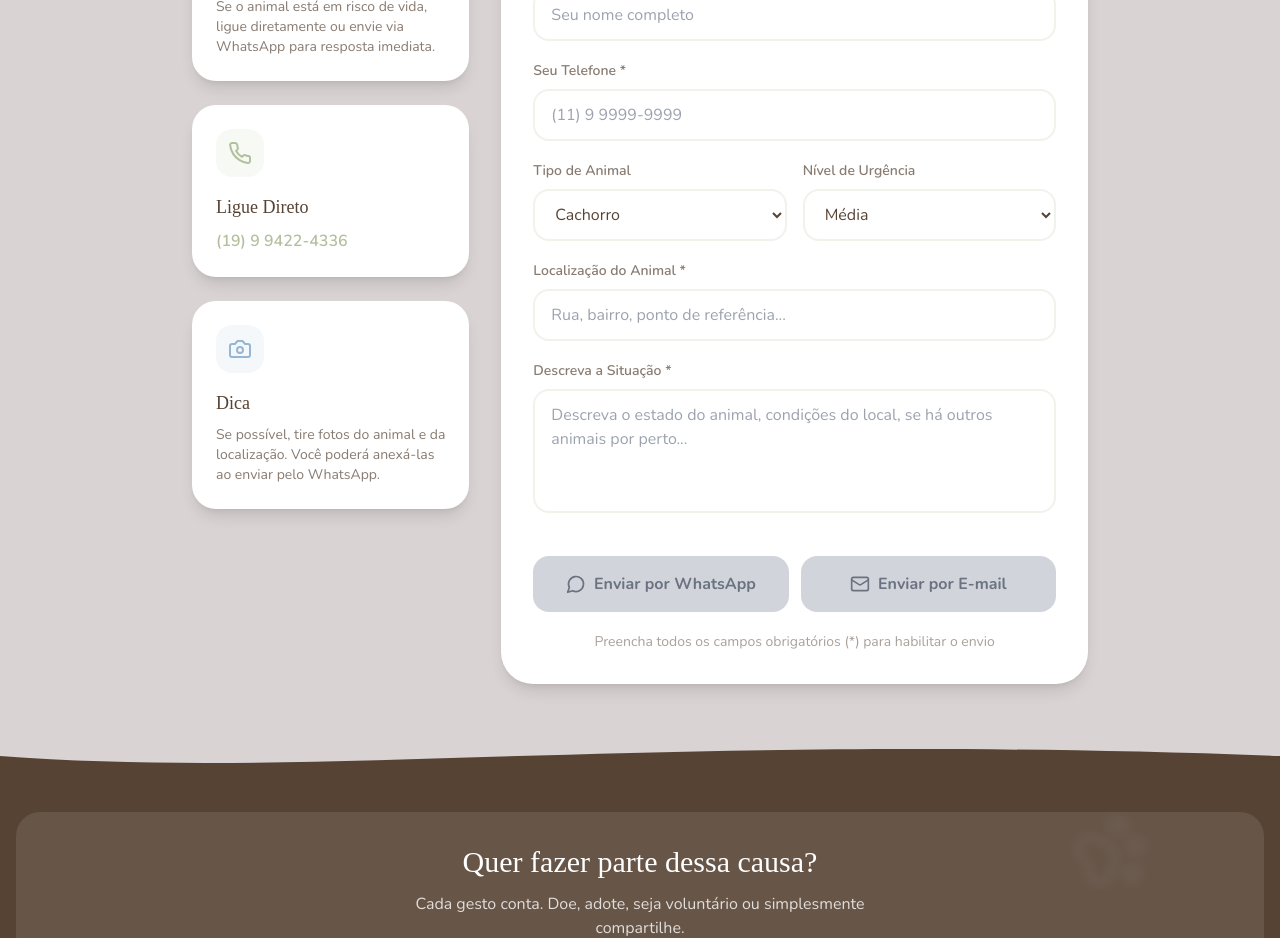
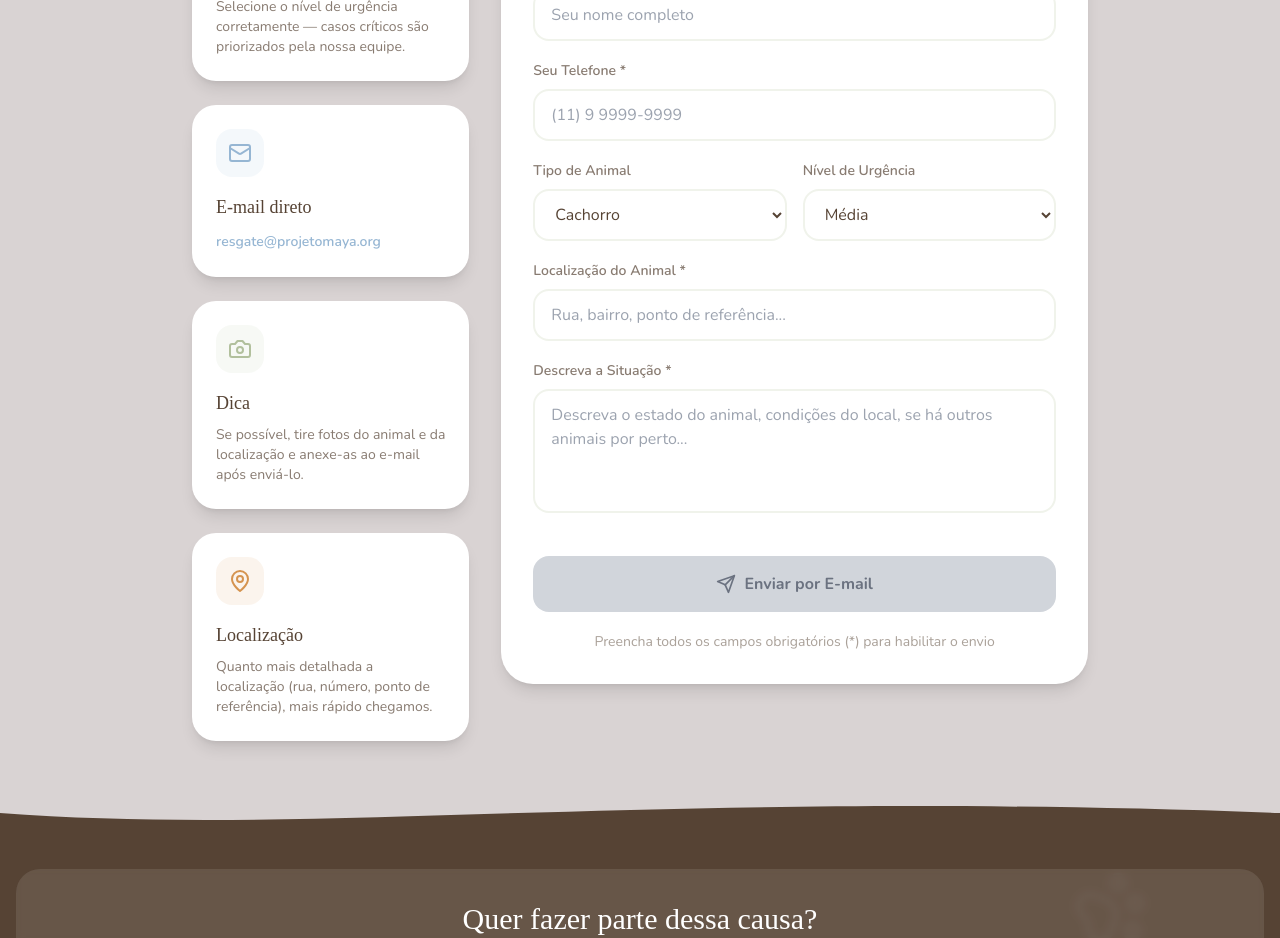
Before and after one commit to ong-projeto-maya/projeto-maya, a Next.js app: page /reportar-resgate in a window 1280 px wide. Shown: the part 560-1498 px from the top of the page. Built offline with nearby package versions, Linux system fonts and the light colour scheme; no server answers; a web font is replaced by a local one.

Commit message:
Correções

```diff
--- a/app/manual-cuidados/page.tsx
+++ b/app/manual-cuidados/page.tsx
@@ -5,7 +5,7 @@ import {
   BookOpen, Syringe, Scissors, Utensils, GraduationCap, Phone, Tag,
   ChevronRight, ChevronLeft, AlertTriangle, CheckCircle, XCircle,
   Shield, Bug, Apple, HeartPulse, Info, PawPrint, Home, Star,
-  Lightbulb, Smartphone, Mail, Camera, Check, ShoppingBag, Pill, Ruler, Droplets, Bed,
+  Lightbulb, Mail, Camera, Check, ShoppingBag, Pill, Ruler, Droplets, Bed,
   Download, Zap, Clock, Baby, Dog, Calendar
 } from 'lucide-react'
 
@@ -81,14 +81,6 @@ function EmergencyCard() {
           <span key={s} className="bg-white/20 text-xs px-2 py-1 rounded-full font-medium">{s}</span>
         ))}
       </div>
-      <a
-        href={`https://wa.me/${process.env.NEXT_PUBLIC_WHATSAPP_NUMBER ?? ''}`}
-        target="_blank"
-        rel="noopener noreferrer"
-        className="flex-shrink-0 bg-white text-red-600 font-bold text-xs px-4 py-2 rounded-xl hover:bg-red-50 transition-colors whitespace-nowrap"
-      >
-        Falar com a Maya
-      </a>
     </div>
   )
 }
@@ -1020,9 +1012,6 @@ function ContatosTab() {
             Projeto Maya
           </SectionTitle>
           <div className="space-y-2">
-            <a href={`https://wa.me/${process.env.NEXT_PUBLIC_WHATSAPP_NUMBER ?? ''}`} className="flex items-center gap-2 text-sm text-maya-blue hover:underline">
-              <Smartphone size={14} className="flex-shrink-0" /> WhatsApp
-            </a>
             <a href="mailto:projetomaya@outlook.com" className="flex items-center gap-2 text-sm text-maya-blue hover:underline">
               <Mail size={14} className="flex-shrink-0" /> projetomaya@outlook.com
             </a>
--- a/app/reportar-resgate/page.tsx
+++ b/app/reportar-resgate/page.tsx
@@ -1,7 +1,7 @@
 'use client'
 
 import { useState } from 'react'
-import { AlertTriangle, Phone, Mail, MapPin, Camera, Send, Check, MessageCircle } from 'lucide-react'
+import { AlertTriangle, Mail, MapPin, Camera, Send } from 'lucide-react'
 
 export default function ReportarResgatePage() {
   const [formData, setFormData] = useState({
@@ -12,35 +12,12 @@ export default function ReportarResgatePage() {
     description: '',
     urgency: 'media',
   })
-  const [submitted, setSubmitted] = useState(false)
 
   const handleChange = (e: React.ChangeEvent<HTMLInputElement | HTMLTextAreaElement | HTMLSelectElement>) => {
     setFormData(prev => ({
       ...prev,
       [e.target.name]: e.target.value
     }))
-  }
-
-  const buildWhatsAppMessage = () => {
-    const urgencyLabels: Record<string, string> = {
-      baixa: 'Baixa',
-      media: 'Média',
-      alta: 'Alta - Animal em perigo',
-      critica: 'Crítica - Risco de vida',
-    }
-    const message = [
-      '🚨 *REPORTAR RESGATE*',
-      '',
-      `*Nome:* ${formData.name}`,
-      `*Telefone:* ${formData.phone}`,
-      `*Animal:* ${formData.animalType === 'cachorro' ? 'Cachorro' : formData.animalType === 'gato' ? 'Gato' : 'Outro'}`,
-      `*Localização:* ${formData.location}`,
-      `*Urgência:* ${urgencyLabels[formData.urgency]}`,
-      '',
-      `*Descrição:*`,
-      formData.description,
-    ].join('\n')
-    return encodeURIComponent(message)
   }
 
   const buildEmailBody = () => {
@@ -67,8 +44,9 @@ export default function ReportarResgatePage() {
 
   const isFormValid = formData.name && formData.phone && formData.location && formData.description
 
-  const whatsappLink = `https://wa.me/${process.env.NEXT_PUBLIC_WHATSAPP_NUMBER ?? ''}?text=${buildWhatsAppMessage()}`
-  const emailLink = `mailto:resgate@projetomaya.org?subject=${encodeURIComponent(`Reportar Resgate - ${formData.urgency === 'critica' ? 'URGENTE' : formData.urgency === 'alta' ? 'URGENTE' : 'Novo Caso'}`)}&body=${buildEmailBody()}`
+  const isUrgent = formData.urgency === 'alta' || formData.urgency === 'critica'
+  const emailSubject = encodeURIComponent(`Reportar Resgate - ${isUrgent ? 'URGENTE' : 'Novo Caso'}`)
+  const emailLink = `mailto:resgate@projetomaya.org?subject=${emailSubject}&body=${buildEmailBody()}`
 
   return (
     <div className="min-h-screen bg-maya-beige dark:bg-gray-900 py-12">
@@ -80,7 +58,7 @@ export default function ReportarResgatePage() {
             Reportar Resgate
           </h1>
           <p className="text-xl text-maya-brown/70 dark:text-gray-300 max-w-2xl mx-auto">
-            Encontrou um animal em situação de risco? Preencha as informações abaixo e envie por WhatsApp ou e-mail.
+            Encontrou um animal em situação de risco? Preencha as informações abaixo e envie por e-mail para nossa equipe.
           </p>
         </div>
 
@@ -95,31 +73,46 @@ export default function ReportarResgatePage() {
                 Urgência?
               </h3>
               <p className="text-maya-brown/70 dark:text-gray-300 text-sm">
-                Se o animal está em risco de vida, ligue diretamente ou envie via WhatsApp para resposta imediata.
+                Selecione o nível de urgência corretamente — casos críticos são priorizados pela nossa equipe.
               </p>
             </div>
 
             <div className="bg-white dark:bg-gray-800 rounded-2xl p-6 shadow-lg">
-              <div className="w-12 h-12 bg-maya-green/10 rounded-xl flex items-center justify-center mb-4">
-                <Phone className="w-6 h-6 text-maya-green" />
+              <div className="w-12 h-12 bg-maya-blue/10 rounded-xl flex items-center justify-center mb-4">
+                <Mail className="w-6 h-6 text-maya-blue" />
               </div>
               <h3 className="font-display text-lg text-maya-brown dark:text-white mb-2">
-                Ligue Direto
+                E-mail direto
               </h3>
-              <a href={`tel:+${process.env.NEXT_PUBLIC_WHATSAPP_NUMBER ?? ''}`} className="text-maya-green font-semibold hover:text-maya-green/80 transition-colors">
-                (19) 9 9422-4336
+              <a
+                href="mailto:resgate@projetomaya.org"
+                className="text-maya-blue font-semibold hover:text-maya-blue/80 transition-colors text-sm break-all"
+              >
+                resgate@projetomaya.org
               </a>
             </div>
 
             <div className="bg-white dark:bg-gray-800 rounded-2xl p-6 shadow-lg">
-              <div className="w-12 h-12 bg-maya-blue/10 rounded-xl flex items-center justify-center mb-4">
-                <Camera className="w-6 h-6 text-maya-blue" />
+              <div className="w-12 h-12 bg-maya-green/10 rounded-xl flex items-center justify-center mb-4">
+                <Camera className="w-6 h-6 text-maya-green" />
               </div>
               <h3 className="font-display text-lg text-maya-brown dark:text-white mb-2">
                 Dica
               </h3>
               <p className="text-maya-brown/70 dark:text-gray-300 text-sm">
-                Se possível, tire fotos do animal e da localização. Você poderá anexá-las ao enviar pelo WhatsApp.
+                Se possível, tire fotos do animal e da localização e anexe-as ao e-mail após enviá-lo.
+              </p>
+            </div>
+
+            <div className="bg-white dark:bg-gray-800 rounded-2xl p-6 shadow-lg">
+              <div className="w-12 h-12 bg-maya-orange/10 rounded-xl flex items-center justify-center mb-4">
+                <MapPin className="w-6 h-6 text-maya-orange" />
+              </div>
+              <h3 className="font-display text-lg text-maya-brown dark:text-white mb-2">
+                Localização
+              </h3>
+              <p className="text-maya-brown/70 dark:text-gray-300 text-sm">
+                Quanto mais detalhada a localização (rua, número, ponto de referência), mais rápido chegamos.
               </p>
             </div>
           </div>
@@ -228,41 +221,27 @@ export default function ReportarResgatePage() {
                 </div>
 
                 {/* Urgency Warning */}
-                {(formData.urgency === 'alta' || formData.urgency === 'critica') && (
+                {isUrgent && (
                   <div className="bg-red-50 dark:bg-red-900/20 border-2 border-red-200 dark:border-red-800 rounded-xl p-4 flex items-start gap-3">
                     <AlertTriangle className="w-5 h-5 text-red-500 flex-shrink-0 mt-0.5" />
                     <p className="text-red-700 dark:text-red-300 text-sm">
-                      Para casos urgentes, recomendamos enviar por <strong>WhatsApp</strong> para uma resposta mais rápida.
+                      Caso urgente: após enviar o e-mail, acompanhe sua caixa de entrada para nossa resposta.
                     </p>
                   </div>
                 )}
 
-                {/* Submit Buttons */}
-                <div className="flex flex-col sm:flex-row gap-3 pt-4">
-                  <a
-                    href={isFormValid ? whatsappLink : '#'}
-                    target={isFormValid ? '_blank' : undefined}
-                    rel="noopener noreferrer"
-                    onClick={(e) => !isFormValid && e.preventDefault()}
-                    className={`flex-1 inline-flex items-center justify-center gap-2 px-6 py-4 rounded-xl font-bold transition-all ${
-                      isFormValid
-                        ? 'bg-green-500 text-white hover:bg-green-600 hover:-translate-y-0.5 shadow-lg'
-                        : 'bg-gray-300 text-gray-500 cursor-not-allowed'
-                    }`}
-                  >
-                    <MessageCircle size={20} />
-                    Enviar por WhatsApp
-                  </a>
+                {/* Submit Button */}
+                <div className="pt-4">
                   <a
                     href={isFormValid ? emailLink : '#'}
                     onClick={(e) => !isFormValid && e.preventDefault()}
-                    className={`flex-1 inline-flex items-center justify-center gap-2 px-6 py-4 rounded-xl font-bold transition-all ${
+                    className={`w-full inline-flex items-center justify-center gap-2 px-6 py-4 rounded-xl font-bold transition-all ${
                       isFormValid
                         ? 'bg-maya-blue text-white hover:bg-maya-blue/90 hover:-translate-y-0.5 shadow-lg'
                         : 'bg-gray-300 text-gray-500 cursor-not-allowed'
                     }`}
                   >
-                    <Mail size={20} />
+                    <Send size={20} />
                     Enviar por E-mail
                   </a>
                 </div>
```
